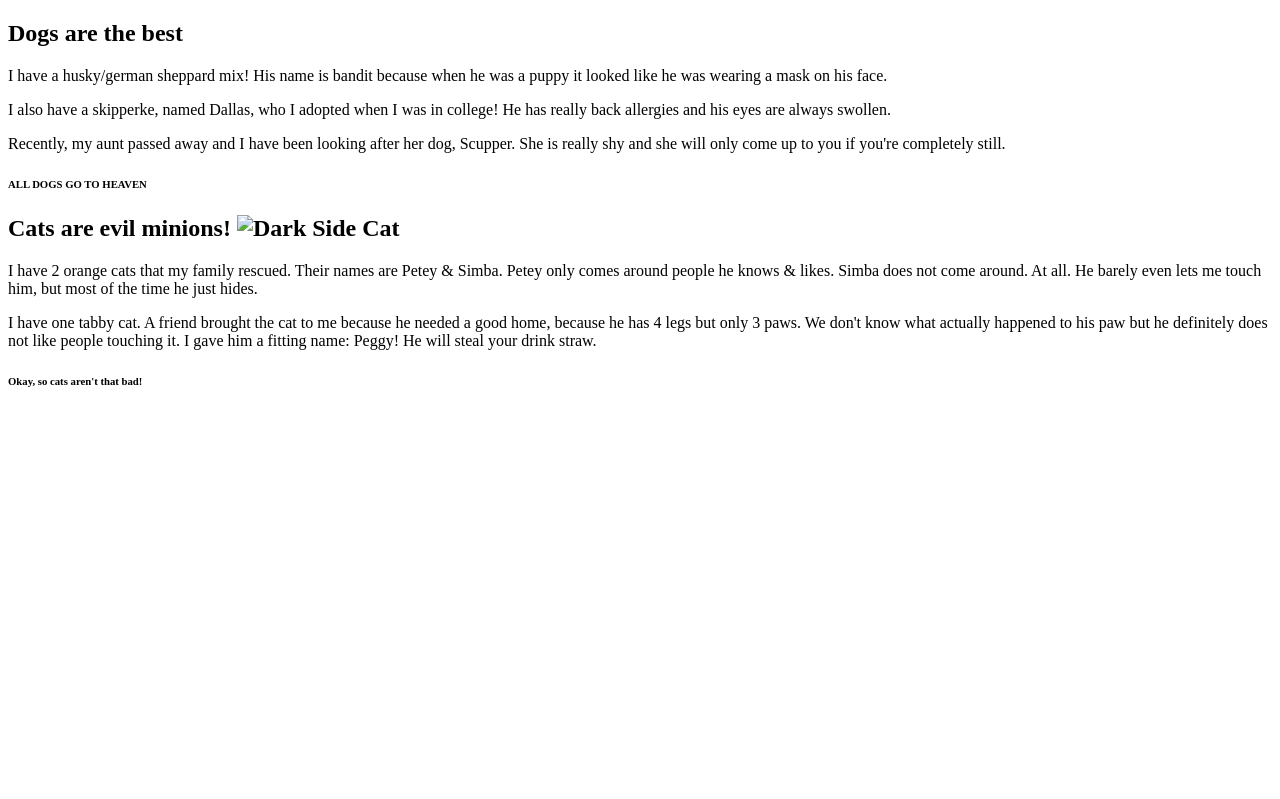
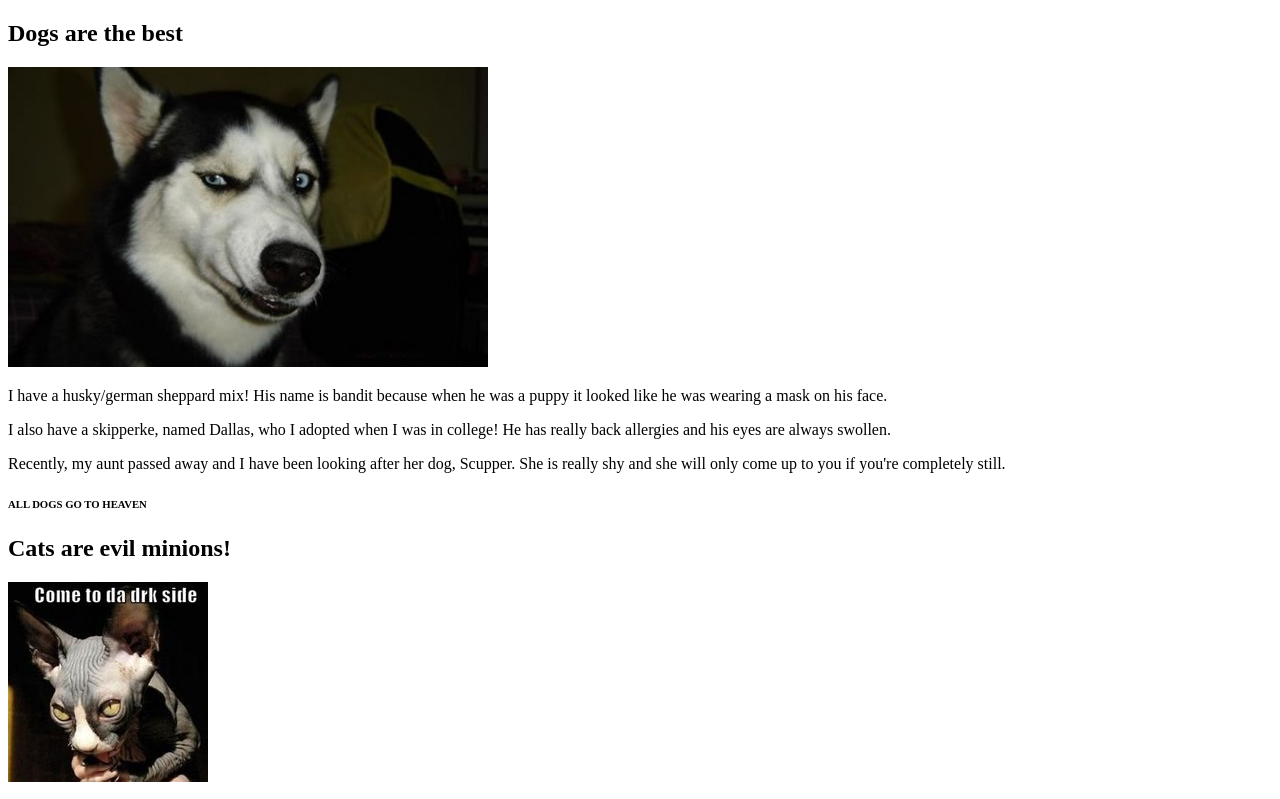
Before and after one commit to benwilburn/secondProject, a plain HTML site: page index.html in a window 1280 px wide. Shown: the top 799 px of the page. Drawn offline with Linux system fonts and the light colour scheme.

Commit message:
fixed added pictures

```diff
--- a/index.html
+++ b/index.html
@@ -11,8 +11,8 @@
 		<header>
 			<h1>
 				Dogs are the best
-				<img src="funnyDog" alt="">
 			</h1>
+			<img src="images/funnyDog.jpg" alt="Smirking Dog">
 		</header>
 			<section>
 				<p>
@@ -35,8 +35,8 @@
 		<header>
 			<h1>
 				Cats are evil minions!
-				<img src="evilCat.jpg" alt="Dark Side Cat">
 			</h1>
+			<img src="images/evilCat.jpg" alt="Dark Side Cat">
 		</header>
 			<section>
 				<p>
```
